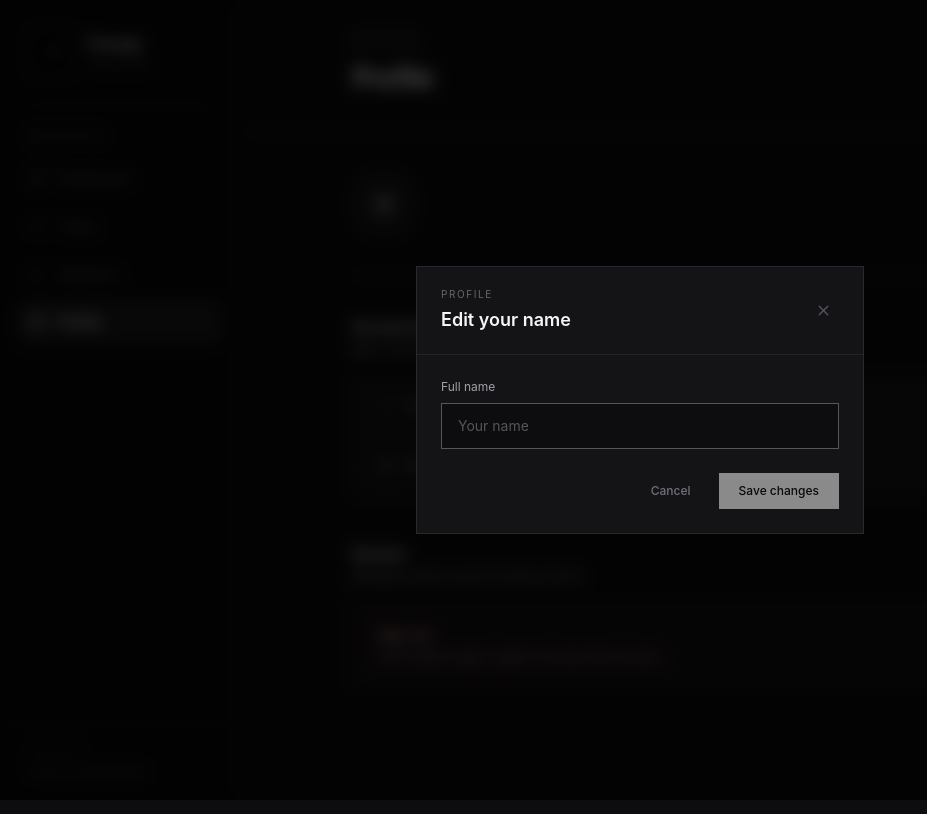
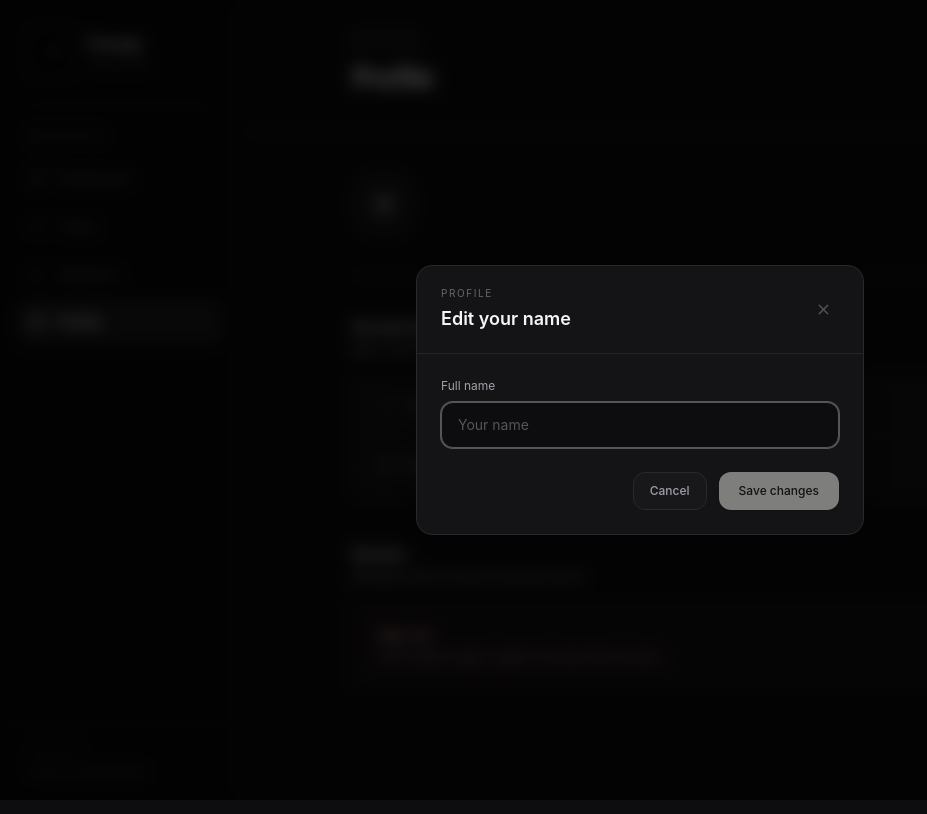
Before and after one commit to chidera216/Focusly, a React (Vite) app in the folder client/: page /profile in a window 1280 px wide. Both pictures are taken after a click on the button "Edit profile". Shown: the whole page, without its empty margins (0-927 px from the left). Built offline with nearby package versions, Linux system fonts and the light colour scheme; no server answers; a web font is replaced by a local one.

Commit message:
fix: update Profile and Stats pages for improved UI and loading states

```diff
--- a/client/dev-dist/sw.js
+++ b/client/dev-dist/sw.js
@@ -81,7 +81,7 @@ define(['./workbox-7e5eb42b'], (function (workbox) { 'use strict';
     "revision": "3ca0b8505b4bec776b69afdba2768812"
   }, {
     "url": "index.html",
-    "revision": "0.plis58s5n0s"
+    "revision": "0.ika62c0640c"
   }], {});
   workbox.cleanupOutdatedCaches();
   workbox.registerRoute(new workbox.NavigationRoute(workbox.createHandlerBoundToURL("index.html"), {
--- a/client/src/pages/Profile.jsx
+++ b/client/src/pages/Profile.jsx
@@ -78,6 +78,8 @@ const Profile = () => {
   useEffect(() => {
     const fetchProfile = async () => {
       try {
+        setLoading(true);
+
         const res = await api.get("/auth/me");
 
         const currentUser = res.data.user;
@@ -245,19 +247,21 @@ const Profile = () => {
                 </div>
               </div>
 
+              {/* EDIT PROFILE */}
+
               <button
                 type="button"
                 onClick={() => {
                   setName(user?.name || "");
                   setIsEditing(true);
                 }}
-                className={`inline-flex w-fit items-center gap-2 border px-4 py-2.5 text-xs font-medium transition-colors ${
+                className={`inline-flex w-fit items-center gap-2 rounded-xl border px-4 py-2.5 text-xs font-medium shadow-sm transition-all duration-200 ${
                   isDark
-                    ? "border-[#303034] text-[#A1A1AA] hover:border-[#444448] hover:text-white"
-                    : "border-[#DCDCD7] bg-white text-[#555555] hover:border-[#C8C8C2] hover:text-black"
+                    ? "border-[#35353A] bg-[#1C1C20] text-zinc-200 hover:border-[#4A4A50] hover:bg-[#242428] hover:text-white"
+                    : "border-[#D8D8D3] bg-[#ECECEA] text-[#30302D] hover:border-[#C8C8C2] hover:bg-[#E3E3DF] hover:text-black"
                 }`}
               >
-                <Pencil size={14} />
+                <Pencil size={14} strokeWidth={1.8} />
                 Edit profile
               </button>
             </div>
@@ -349,16 +353,18 @@ const Profile = () => {
                 </p>
               </div>
 
+              {/* LOGOUT */}
+
               <button
                 type="button"
                 onClick={() => setShowLogoutModal(true)}
-                className={`inline-flex w-fit items-center gap-2 border px-4 py-2.5 text-xs font-medium transition-colors ${
+                className={`inline-flex w-fit items-center gap-2 rounded-xl border px-4 py-2.5 text-xs font-medium transition-all duration-200 ${
                   isDark
-                    ? "border-[#4A292D] text-[#D77A7A] hover:bg-[#28171A]"
-                    : "border-[#E4CACA] bg-white text-[#B24B4B] hover:bg-[#FFF4F4]"
+                    ? "border-[#4A292D] bg-[#211619] text-[#E58A8A] hover:border-[#69383D] hover:bg-[#2A1A1D] hover:text-[#F0A0A0]"
+                    : "border-[#E4CACA] bg-[#FFF4F4] text-[#B24B4B] hover:border-[#DDB8B8] hover:bg-[#FFEAEA] hover:text-[#963C3C]"
                 }`}
               >
-                <LogOut size={14} />
+                <LogOut size={14} strokeWidth={1.8} />
                 Log out
               </button>
             </div>
@@ -379,12 +385,14 @@ const Profile = () => {
           }`}
         >
           <div
-            className={`w-full max-w-md border ${
+            className={`w-full max-w-md rounded-2xl border shadow-2xl ${
               isDark
                 ? "border-[#29292D] bg-[#141416]"
                 : "border-[#DDDDD8] bg-white"
             }`}
           >
+            {/* MODAL HEADER */}
+
             <div
               className={`flex items-center justify-between border-b px-6 py-5 ${border}`}
             >
@@ -407,15 +415,17 @@ const Profile = () => {
                   setIsEditing(false);
                 }}
                 disabled={saving}
-                className={`flex h-8 w-8 items-center justify-center transition-colors ${
+                className={`flex h-8 w-8 items-center justify-center rounded-lg transition-colors ${
                   isDark
-                    ? "text-zinc-600 hover:text-white"
-                    : "text-zinc-400 hover:text-black"
+                    ? "text-zinc-600 hover:bg-white/5 hover:text-white"
+                    : "text-zinc-400 hover:bg-black/5 hover:text-black"
                 }`}
               >
                 <X size={17} />
               </button>
             </div>
+
+            {/* MODAL BODY */}
 
             <div className="p-6">
               <label className={`mb-2 block text-xs ${secondary}`}>
@@ -428,14 +438,18 @@ const Profile = () => {
                 onChange={(e) => setName(e.target.value)}
                 placeholder="Your name"
                 autoFocus
-                className={`w-full border px-4 py-3 text-sm outline-none transition-colors ${
+                className={`w-full rounded-xl border px-4 py-3 text-sm outline-none transition-all ${
                   isDark
-                    ? "border-[#303034] bg-[#0D0D0F] text-white placeholder:text-[#55555B] focus:border-[#55555B]"
-                    : "border-[#DCDCD7] bg-[#FAFAF8] text-[#171717] placeholder:text-[#AAAAA5] focus:border-[#999994]"
+                    ? "border-[#303034] bg-[#0D0D0F] text-white placeholder:text-[#55555B] focus:border-[#55555B] focus:ring-1 focus:ring-[#55555B]"
+                    : "border-[#DCDCD7] bg-[#FAFAF8] text-[#171717] placeholder:text-[#AAAAA5] focus:border-[#999994] focus:ring-1 focus:ring-[#999994]"
                 }`}
               />
 
+              {/* ACTIONS */}
+
               <div className="mt-6 flex justify-end gap-3">
+                {/* CANCEL */}
+
                 <button
                   type="button"
                   onClick={() => {
@@ -443,23 +457,25 @@ const Profile = () => {
                     setIsEditing(false);
                   }}
                   disabled={saving}
-                  className={`px-4 py-2.5 text-xs font-medium ${
+                  className={`rounded-xl border px-4 py-2.5 text-xs font-medium transition-all duration-200 ${
                     isDark
-                      ? "text-zinc-500 hover:text-white"
-                      : "text-zinc-500 hover:text-black"
+                      ? "border-[#29292D] bg-[#18181B] text-zinc-400 hover:border-[#3A3A3F] hover:bg-[#202024] hover:text-zinc-200"
+                      : "border-[#DDDDD8] bg-[#F5F5F2] text-[#666660] hover:border-[#CECEC8] hover:bg-[#ECECE9] hover:text-[#222]"
                   }`}
                 >
                   Cancel
                 </button>
 
+                {/* SAVE */}
+
                 <button
                   type="button"
                   onClick={handleSave}
                   disabled={saving || !name.trim()}
-                  className={`px-5 py-2.5 text-xs font-medium disabled:opacity-50 ${
+                  className={`rounded-xl px-5 py-2.5 text-xs font-medium shadow-sm transition-all duration-200 disabled:cursor-not-allowed disabled:opacity-50 ${
                     isDark
-                      ? "bg-white text-black hover:bg-zinc-200"
-                      : "bg-[#171717] text-white hover:bg-black"
+                      ? "bg-[#E7E7E4] text-[#111113] hover:bg-white"
+                      : "bg-[#252522] text-white hover:bg-[#11110F]"
                   }`}
                 >
                   {saving ? "Saving..." : "Save changes"}
@@ -481,12 +497,14 @@ const Profile = () => {
           }`}
         >
           <div
-            className={`w-full max-w-md border ${
+            className={`w-full max-w-md rounded-2xl border shadow-2xl ${
               isDark
                 ? "border-[#29292D] bg-[#141416]"
                 : "border-[#DDDDD8] bg-white"
             }`}
           >
+            {/* MODAL HEADER */}
+
             <div
               className={`flex items-center justify-between border-b px-6 py-5 ${border}`}
             >
@@ -506,15 +524,17 @@ const Profile = () => {
                 type="button"
                 onClick={() => setShowLogoutModal(false)}
                 disabled={loggingOut}
-                className={`flex h-8 w-8 items-center justify-center ${
+                className={`flex h-8 w-8 items-center justify-center rounded-lg transition-colors ${
                   isDark
-                    ? "text-zinc-600 hover:text-white"
-                    : "text-zinc-400 hover:text-black"
+                    ? "text-zinc-600 hover:bg-white/5 hover:text-white"
+                    : "text-zinc-400 hover:bg-black/5 hover:text-black"
                 }`}
               >
                 <X size={17} />
               </button>
             </div>
+
+            {/* MODAL BODY */}
 
             <div className="p-6">
               <p className={`text-sm leading-relaxed ${secondary}`}>
@@ -522,24 +542,28 @@ const Profile = () => {
               </p>
 
               <div className="mt-7 flex justify-end gap-3">
+                {/* CANCEL */}
+
                 <button
                   type="button"
                   onClick={() => setShowLogoutModal(false)}
                   disabled={loggingOut}
-                  className={`px-4 py-2.5 text-xs font-medium ${
+                  className={`rounded-xl border px-4 py-2.5 text-xs font-medium transition-all duration-200 ${
                     isDark
-                      ? "text-zinc-500 hover:text-white"
-                      : "text-zinc-500 hover:text-black"
+                      ? "border-[#29292D] bg-[#18181B] text-zinc-400 hover:border-[#3A3A3F] hover:bg-[#202024] hover:text-zinc-200"
+                      : "border-[#DDDDD8] bg-[#F5F5F2] text-[#666660] hover:border-[#CECEC8] hover:bg-[#ECECE9] hover:text-[#222]"
                   }`}
                 >
                   Cancel
                 </button>
 
+                {/* CONFIRM LOGOUT */}
+
                 <button
                   type="button"
                   onClick={handleLogout}
                   disabled={loggingOut}
-                  className="bg-[#B94A4A] px-5 py-2.5 text-xs font-medium text-white transition-colors hover:bg-[#A83F3F] disabled:opacity-50"
+                  className="rounded-xl bg-[#B94A4A] px-5 py-2.5 text-xs font-medium text-white shadow-sm transition-all duration-200 hover:bg-[#A83F3F] hover:shadow-md disabled:cursor-not-allowed disabled:opacity-50"
                 >
                   {loggingOut ? "Logging out..." : "Log out"}
                 </button>
--- a/client/src/pages/Stats.jsx
+++ b/client/src/pages/Stats.jsx
@@ -228,7 +228,7 @@ const Stats = () => {
           {/* RANGE */}
 
           <div
-            className={`mb-8 inline-flex max-w-full overflow-x-auto rounded-lg border p-1 ${panelClass}`}
+            className={`mb-8 inline-flex max-w-full rounded-lg border p-1 ${panelClass}`}
           >
             {ranges.map((item) => {
               const active = range === item.value;
@@ -238,7 +238,7 @@ const Stats = () => {
                   key={item.value}
                   type="button"
                   onClick={() => setRange(item.value)}
-                  className={`shrink-0 rounded-md px-4 py-2 text-xs font-medium transition-colors ${
+                  className={`shrink-0 rounded-md px-2.5 py-2 text-[11px] font-medium transition-colors sm:px-4 sm:text-xs ${
                     active
                       ? isDark
                         ? "bg-white text-black"
```
